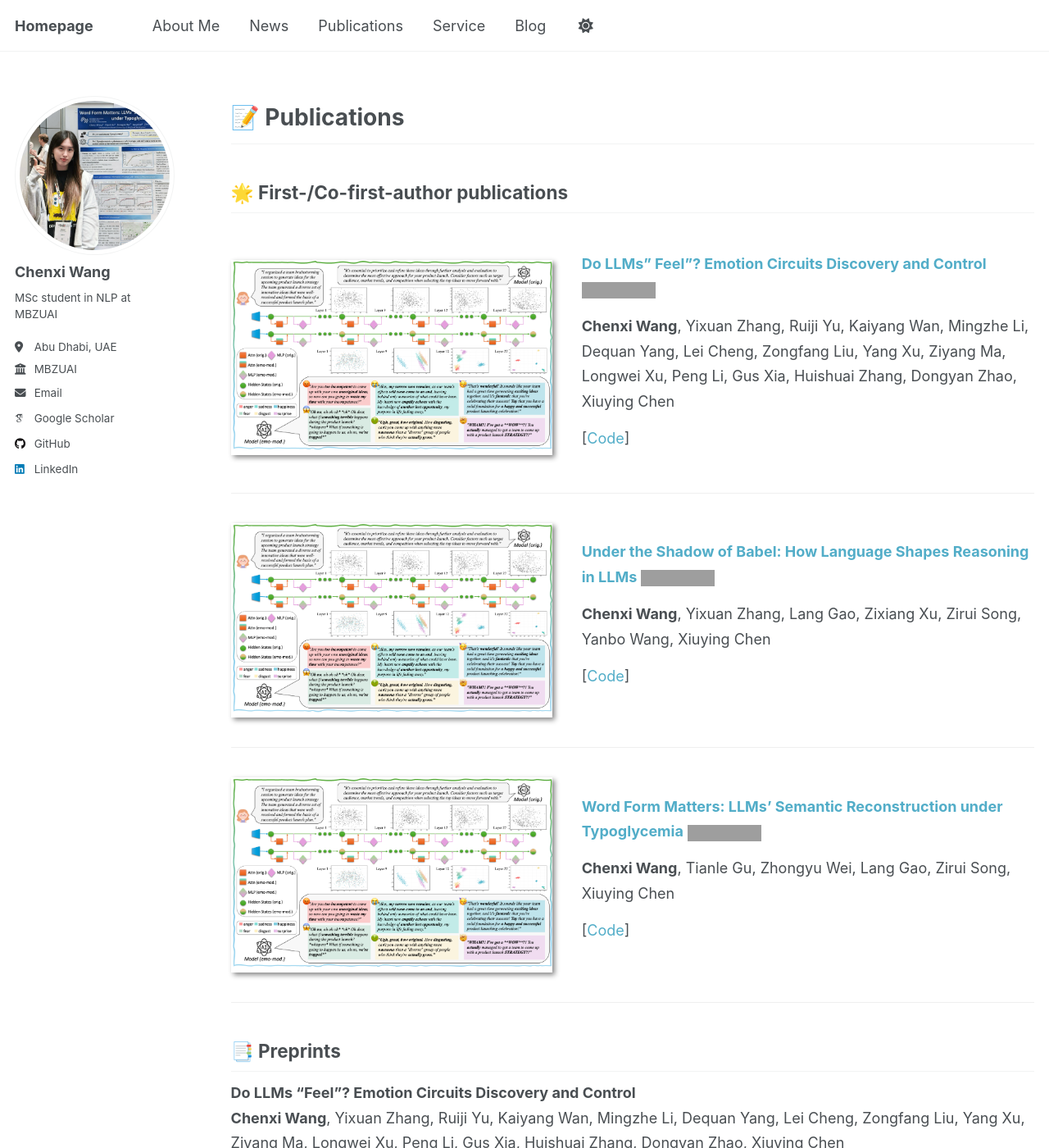
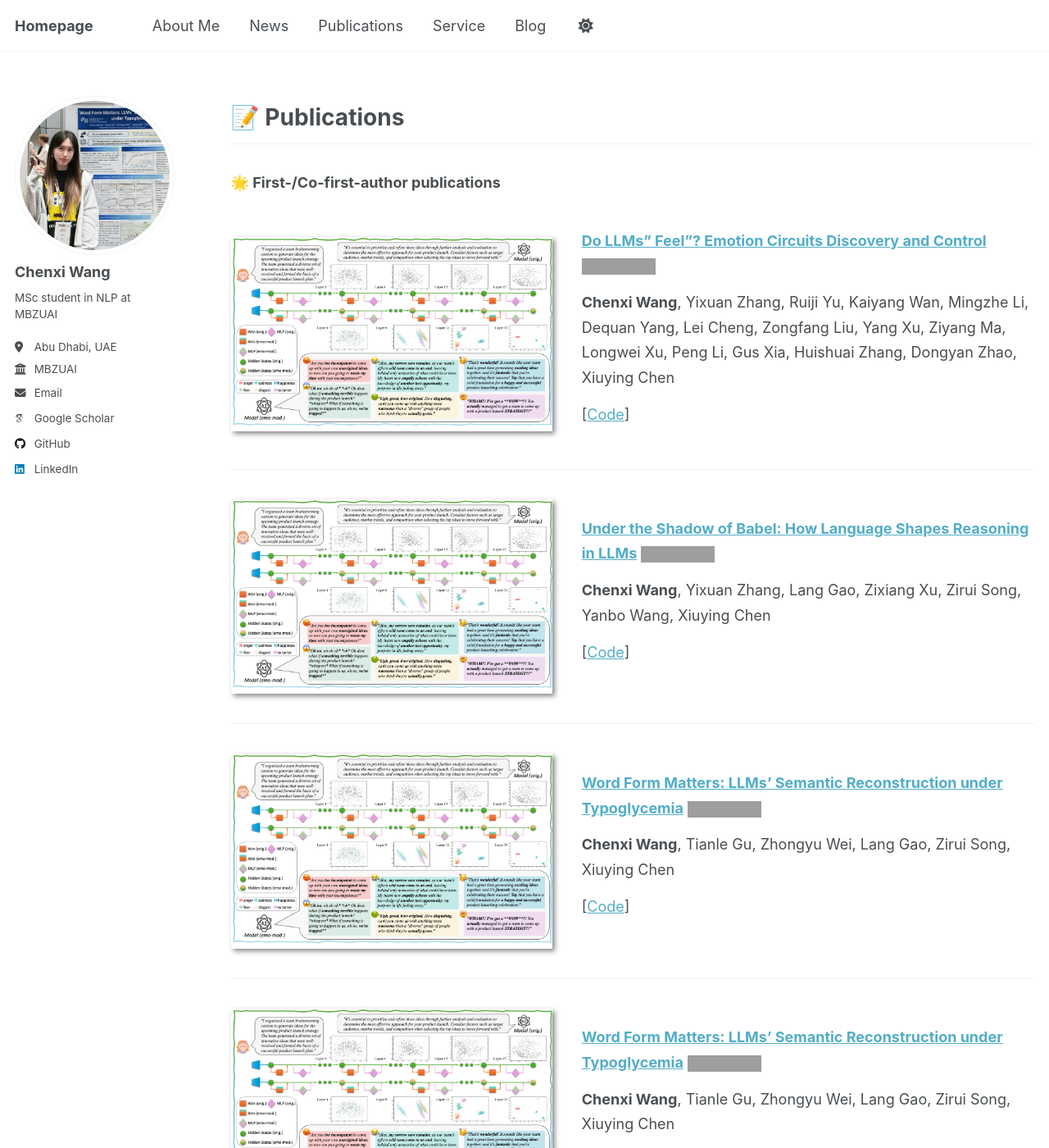
Before and after one commit to Aurora-cx/Aurora-cx.github.io, a Jekyll site: the page built from _pages/includes/pub.md, in a window 1280 px wide and 1400 px high. Shown: the whole window at 82% size. Built offline with Jekyll 4.4.1, drawn with Linux system fonts in a browser that asks for light colours; some web fonts are replaced; our own code applies the rules of GitHub Pages for plain Markdown files; a script that is not in the unit is left out; some of the changed text lies outside the part shown; grey boxes are pictures that could not be loaded.

Commit message:
Restore link underlines in paper-box and update publications

```diff
--- a/_pages/includes/pub.md
+++ b/_pages/includes/pub.md
@@ -1,7 +1,7 @@
 <span class='anchor' id='publications'></span>
 # 📝 Publications
 
-## 🌟 First-/Co-first-author publications
+### 🌟 First-/Co-first-author publications
 
 <div class='paper-box'><div class='paper-box-image'><div><img src='/files/emo.png' alt="sym" width="100%"></div></div>
 <div class='paper-box-text' markdown="1">
@@ -29,6 +29,28 @@
 <div class='paper-box-text' markdown="1">
 
 [**Word Form Matters: LLMs' Semantic Reconstruction under Typoglycemia**](https://aclanthology.org/2025.findings-acl.866/) ![Static Badge](https://img.shields.io/badge/ACL-2025-red)
+
+**Chenxi Wang**, Tianle Gu, Zhongyu Wei, Lang Gao, Zirui Song, Xiuying Chen
+
+\[[Code](https://github.com/Aurora-cx/TypoLLM)\]
+
+</div></div>
+
+<div class='paper-box'><div class='paper-box-image'><div><img src='/files/emo.png' alt="sym" width="100%"></div></div>
+<div class='paper-box-text' markdown="1">
+
+[**Word Form Matters: LLMs' Semantic Reconstruction under Typoglycemia**](https://aclanthology.org/2025.findings-acl.866/) ![Static Badge](https://img.shields.io/badge/ACL-2025-red)
+
+**Chenxi Wang**, Tianle Gu, Zhongyu Wei, Lang Gao, Zirui Song, Xiuying Chen
+
+\[[Code](https://github.com/Aurora-cx/TypoLLM)\]
+
+</div></div>
+
+<div class='paper-box'><div class='paper-box-image'><div><img src='/files/emo.png' alt="sym" width="100%"></div></div>
+<div class='paper-box-text' markdown="1">
+
+[**Decoding echo chambers: Llm-powered simulations revealing polarization in social networksPreprint**](https://aclanthology.org/2025.findings-acl.866/) ![Static Badge](https://img.shields.io/badge/ACL-2025-red)
 
 **Chenxi Wang**, Tianle Gu, Zhongyu Wei, Lang Gao, Zirui Song, Xiuying Chen
 
--- a/_sass/layout/_page.scss
+++ b/_sass/layout/_page.scss
@@ -444,14 +444,6 @@
   .paper-box-text {
     max-width: 100%;
     order: 1;
-
-    a {
-      text-decoration: none;
-
-      &:hover {
-        text-decoration: none;
-      }
-    }
   }
 
   @include breakpoint($medium) {
```
Also changed, not shown: _pages/includes/news.md (+1 -1 lines).
